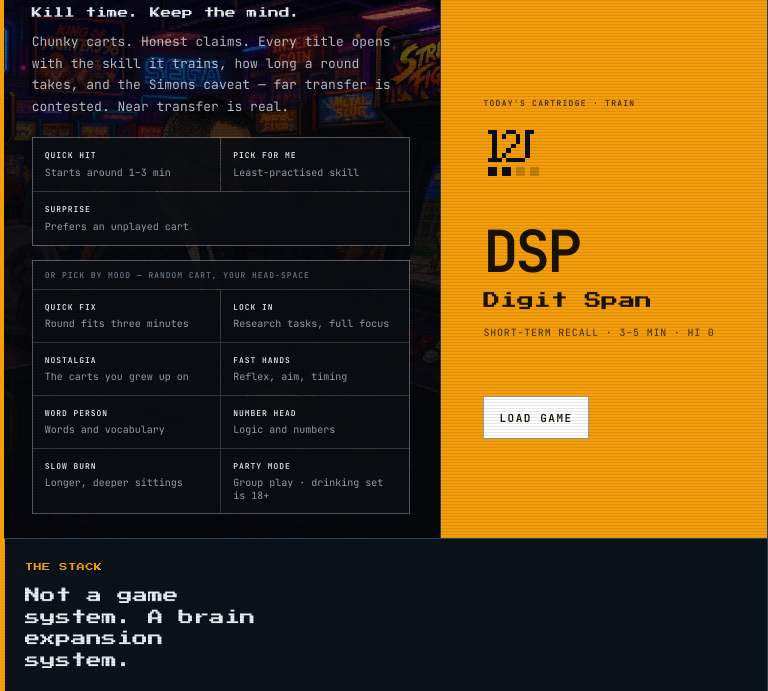
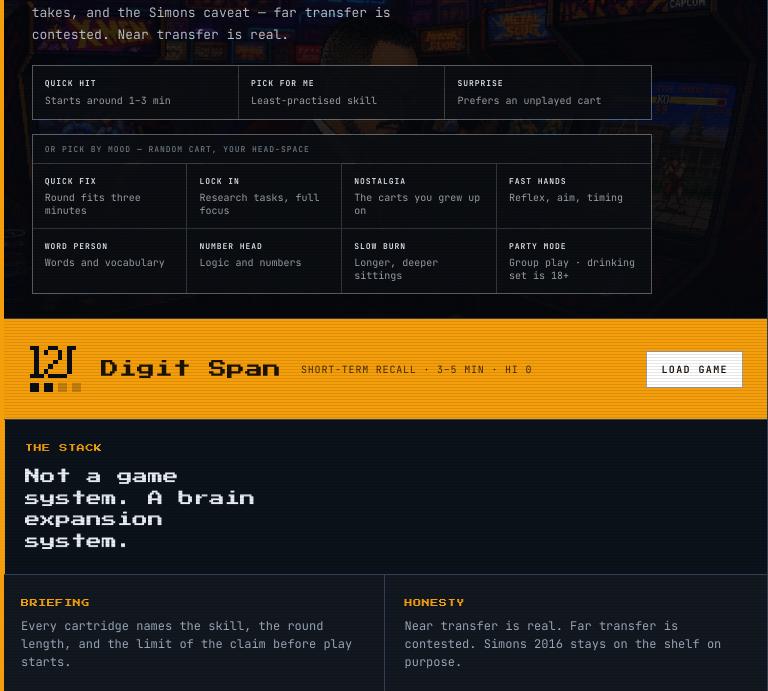
Before and after one commit to Nonarkara/games, a website: page index.html in a window 768 px wide. Shown: the part 107-798 px from the top of the page. Drawn offline with Linux system fonts and the light colour scheme.

Commit message:
fix: tablet read — iPad / foldable (421–1100px) gets a one-column attract
The 760px block already fixed iPad mini and smaller, but the 768–1100px
range — iPad portrait, iPad Pro 11" landscape, Galaxy Z Fold inner, and
narrow laptops — still used the desktop's two-column attract layout. The
right rail collapsed to a strip too narrow for the 72px 'DSP' code to
read, the feature panel stretched to 540px with a single button at the
bottom, and the cart grid was 3-col but cramped.

New @media (max-width: 1100px) and (min-width: 421px) block:
  - cabinet-attract collapses to grid-template-columns: 1fr
  - hero image capped at 320px (object-fit: cover) so it doesn't
    dominate the page on a portrait iPad
  - feature panel switches to a flex row (sprite + title + skill + LOAD
    GAME on one line, 100px tall instead of 540px), the giant code is
    hidden, the kicker is hidden, the decorative ring is hidden
  - the rationale section's two-column 'proof grid + press release
    side panel' stack collapses to one column
  - cart list stays at 3-col with full card detail — the phone's
    sprite+title+brain compressions don't apply at this width

The 760px block (which already covered iPad mini) and the 420px block
(phones) are untouched. Desktop (≥1101px) is also untouched — verified
the 1280px laptop view still uses the full 2-col attract with the giant
'DSP' code, which is the desired look on a real laptop screen.

Tried on six viewports:
  ipad-mini       744x1133 → 760px block, attract 866px (tall hero, OK)
  ipad-portrait   768x1024 → tablet block, attract 320px, feature 100px
  ipad-pro-11     834x1194 → tablet block, attract 320px, feature 100px
  ipad-landscape 1024x768 → tablet block, attract 320px, feature 100px
  small-laptop   1100x800 → tablet block, attract 320px, feature 100px
  laptop         1280x800 → desktop untouched, attract 592px, code visible

? v=6 → ?v=7 cache stamp so the new breakpoint reaches already-open
tabs within the 4h zone TTL.

```diff
--- a/css/styles.css
+++ b/css/styles.css
@@ -2383,6 +2383,69 @@
      then the explaining paragraph. */
   .attract-moods { order: 1; margin-top: 12px; }
   .attract-moods button { min-width: calc(50% - 1px); }
+}
+
+/* ============================================================================
+ * Tablet read — iPad portrait (768), iPad mini (744), iPad Pro 11" (834),
+ * iPad Pro 12.9" landscape (1024), Galaxy Z Fold inner (673–812), Surface
+ * Pro portrait. Targets the gap the 760px block leaves at 768–1100px:
+ * desktop's 2-col attract + 3-col cart is still in effect, but the right
+ * rail collapses to a strip too narrow for the 72px "DSP" code to read.
+ * We collapse the attract back to one column, hide the giant code, keep
+ * 3-col cart, and tighten the rationale stack.
+ * ========================================================================== */
+@media (max-width: 1100px) and (min-width: 421px) {
+  .cabinet-attract {
+    grid-template-columns: 1fr;
+    min-height: 0;
+  }
+  /* The hero image's aspect-ratio rule is already in 760px; without
+     it the desktop 540px min-height stretches the image over the
+     whole screen. Same fix, applied one tier up. */
+  .attract-hero { min-height: 0; }
+  .attract-hero > img {
+    min-height: 0;
+    height: auto;
+    max-height: 320px;
+    object-fit: cover;
+  }
+  .attract-feature {
+    min-height: 0;
+    padding: 22px 24px;
+    flex-direction: row;
+    align-items: center;
+    justify-content: flex-start;
+    gap: 20px;
+  }
+  .attract-feature-kicker { display: none; }
+  .attract-feature-code { display: none; }
+  .attract-feature-ring { display: none; }
+  .attract-feature-sprite, .attract-feature .cart-sprite--hero {
+    width: 56px;
+    height: 56px;
+    margin: 0;
+    flex-shrink: 0;
+  }
+  .attract-feature-title { font-size: 18px; max-width: none; margin: 0; }
+  .attract-feature-skill { font-size: 10px; margin: 4px 0 0; }
+  .attract-feature-cta { font-size: 10px; padding: 10px 14px; margin: 0; min-height: 36px; }
+  .attract-feature > * { margin: 0; }
+  .attract-feature > .attract-feature-sprite,
+  .attract-feature > .cart-sprite--hero { order: -1; }
+  .attract-feature > .attract-feature-cta { margin-left: auto; }
+
+  /* Rationale section ("THE STACK / Not a game system...") — on tablet the
+     two-column proof grid + press release side panel doesn't carry. Stack
+     the columns, drop the side panel. */
+  .attract-steps-grid { grid-template-columns: 1fr; }
+  .attract-steps-side,
+  .attract-steps-aside { display: none; }
+
+  /* Cart list: 3-col is right for tablet (foldable inner, iPad portrait).
+     Cards stay at the desktop detail level — the phone compressions
+     don't apply here. */
+  .select-list { grid-template-columns: repeat(3, minmax(0, 1fr)); }
+  .select-row { min-height: 260px; }
 }
 
 /* ============================================================================
--- a/index.html
+++ b/index.html
@@ -24,8 +24,8 @@
        rules ask for max-age=0, but the Cloudflare zone overrides them with a
        4h browser TTL, so a new URL is the only thing that reaches an
        already-open tab. Drop this once the zone respects existing headers. -->
-  <link rel="stylesheet" href="./css/tailwind.static.css?v=6" />
-  <link rel="stylesheet" href="./css/styles.css?v=6" />
+  <link rel="stylesheet" href="./css/tailwind.static.css?v=7" />
+  <link rel="stylesheet" href="./css/styles.css?v=7" />
   <script type="application/ld+json">
     {
       "@context": "https://schema.org",
@@ -132,6 +132,6 @@
     <div id="game-modal-container" class="game-modal-container"></div>
   </div>
 
-  <script type="module" src="./js/app.js?v=6"></script>
+  <script type="module" src="./js/app.js?v=7"></script>
 </body>
 </html>
```
